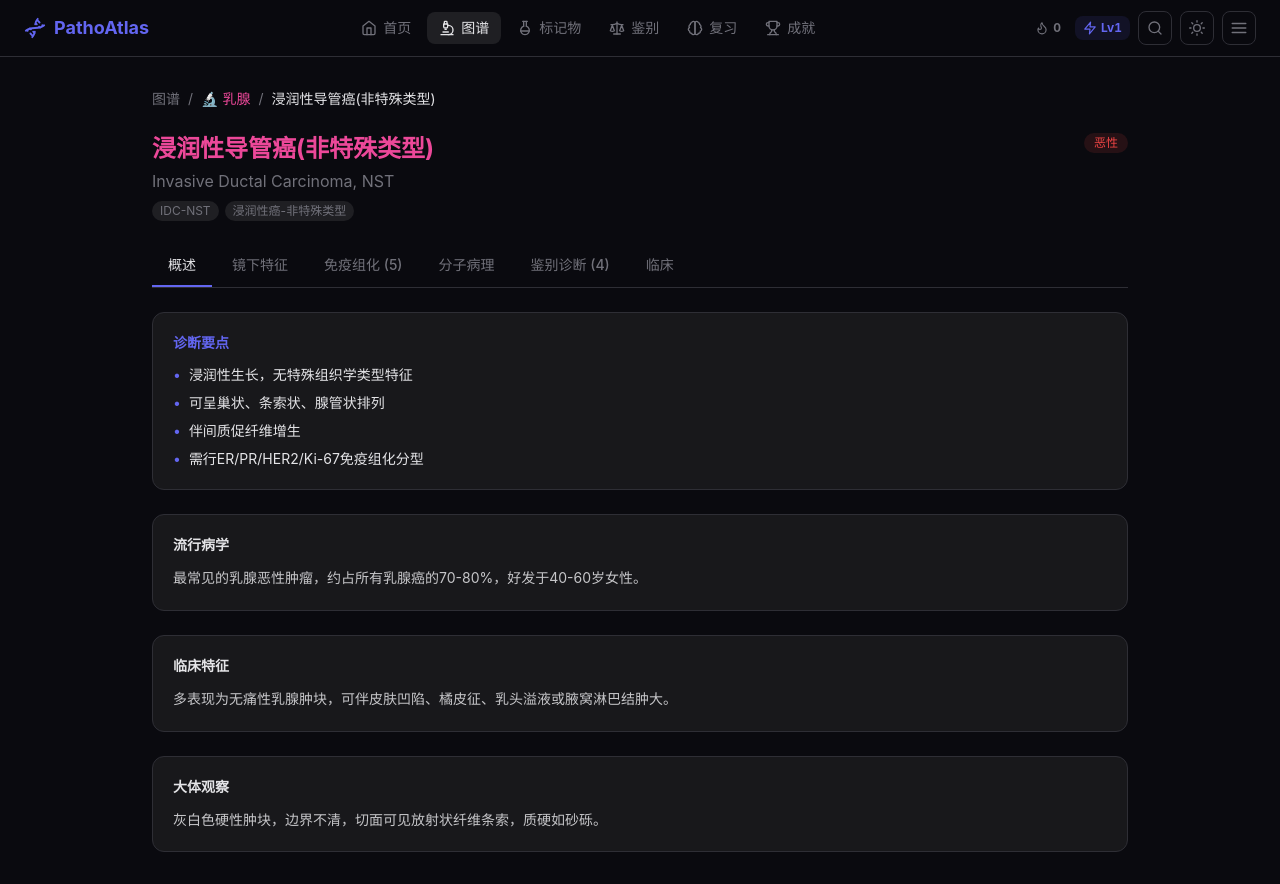
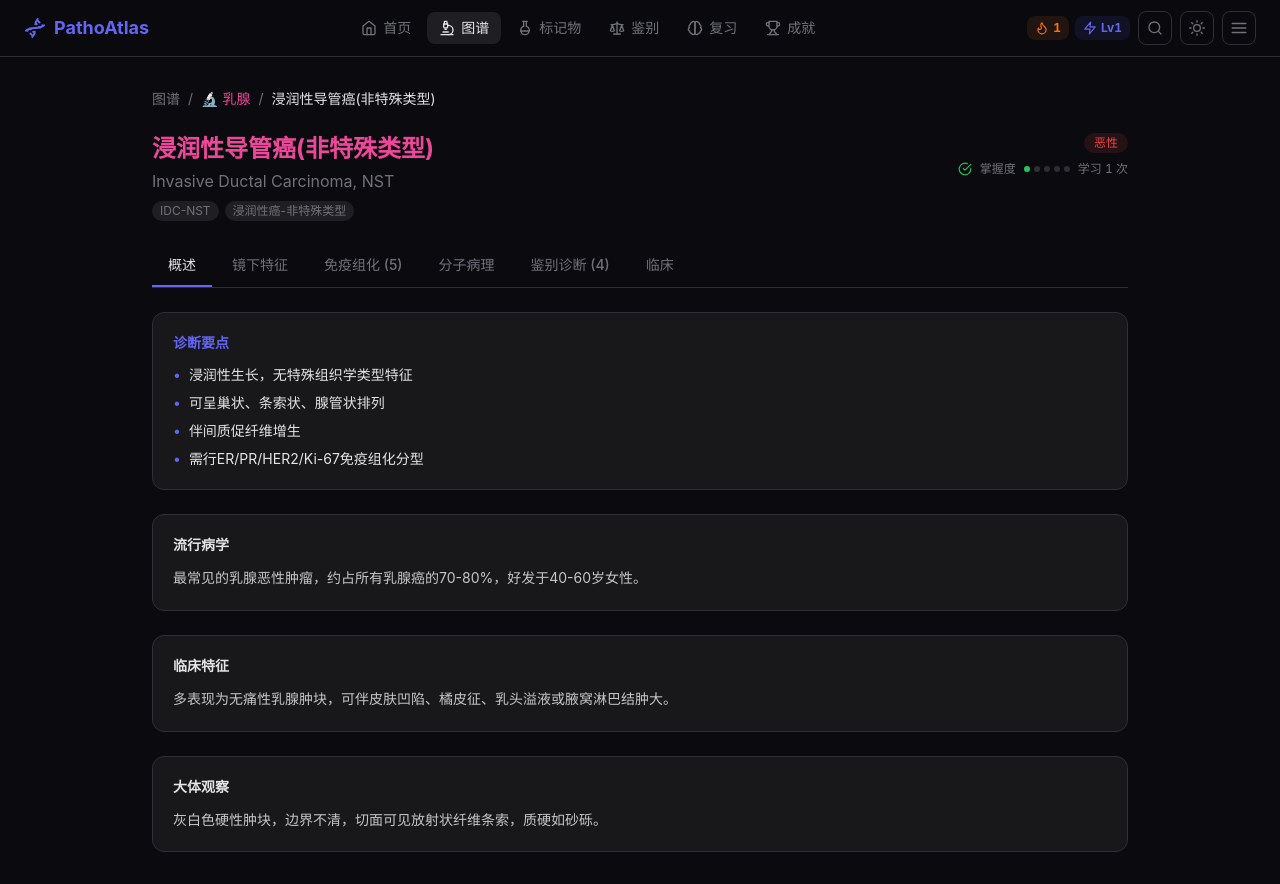
Before and after one commit to chuckieDING/PathoAtlas, a Next.js app: page /atlas/breast/invasive-ductal-carcinoma-nst in a window 1280 px wide. Built offline with nearby package versions, Linux system fonts and the light colour scheme.

Commit message:
feat(disease): 疾病详情页集成学习追踪
- 打开页面自动记录学习(首次+10 XP，复习+5 XP)
- 自动更新连击天数
- 显示掌握度(0-5级圆点)和学习次数
- XP toast 动画提示
- 滑入动画效果

```diff
--- a/src/app/atlas/[organ]/[disease]/page.tsx
+++ b/src/app/atlas/[organ]/[disease]/page.tsx
@@ -2,6 +2,10 @@
 
 import { useEffect, useState, use } from 'react';
 import Link from 'next/link';
+import { recordDiseaseStudy } from '@/lib/progress';
+import { useProgress } from '@/components/useProgress';
+import { MasteryDots } from '@/components/ProgressWidgets';
+import { IconCheckCircle, IconZap } from '@/components/Icon';
 
 interface IHCItem { marker: string; result: string; note: string }
 interface DiseaseData {
@@ -25,6 +29,9 @@ export default function DiseasePage({ params }: { params: Promise<{ organ: strin
   const [diffDiseases, setDiffDiseases] = useState<DiffDisease[]>([]);
   const [tab, setTab] = useState<Tab>('overview');
   const [loading, setLoading] = useState(true);
+  const [xpToast, setXpToast] = useState<number | null>(null);
+  const progress = useProgress();
+  const mastery = progress?.diseaseMastery[diseaseId];
 
   useEffect(() => {
     Promise.all([
@@ -39,6 +46,16 @@ export default function DiseasePage({ params }: { params: Promise<{ organ: strin
           .then(r => r.json()).then(setDiffDiseases).catch(() => {});
       }
       setLoading(false);
+
+      // Record study after successful load (triggers XP + streak)
+      if (diseaseData) {
+        const wasStudiedBefore = typeof window !== 'undefined' &&
+          JSON.parse(localStorage.getItem('pathoatlas-progress') || '{}')?.diseaseMastery?.[diseaseId];
+        recordDiseaseStudy(diseaseId);
+        const gained = wasStudiedBefore ? 5 : 10;
+        setXpToast(gained);
+        setTimeout(() => setXpToast(null), 2500);
+      }
     }).catch(() => setLoading(false));
   }, [organ, diseaseId]);
 
@@ -81,9 +98,28 @@ export default function DiseasePage({ params }: { params: Promise<{ organ: strin
               </div>
             )}
           </div>
-          <span className={`badge badge-${d.category}`}>{categoryBadge}</span>
+          <div className="flex flex-col items-end gap-2">
+            <span className={`badge badge-${d.category}`}>{categoryBadge}</span>
+            {mastery && (
+              <div className="flex items-center gap-2 text-xs" style={{ color: 'var(--fg-muted)' }}>
+                <IconCheckCircle size={14} style={{ color: '#22c55e' }} />
+                <span>掌握度</span>
+                <MasteryDots level={mastery.mastery} />
+                <span className="tabular-nums">学习 {mastery.studyCount} 次</span>
+              </div>
+            )}
+          </div>
         </div>
       </div>
+
+      {/* XP Toast */}
+      {xpToast !== null && (
+        <div className="fixed top-20 right-4 z-50 flex items-center gap-2 rounded-xl px-4 py-3 shadow-lg animate-slide-in"
+          style={{ background: 'var(--card)', border: '1px solid var(--accent)', color: 'var(--fg)' }}>
+          <IconZap size={18} style={{ color: 'var(--accent)' }} />
+          <span className="text-sm font-bold">+{xpToast} XP</span>
+        </div>
+      )}
 
       {/* Tabs */}
       <div className="flex gap-1 overflow-x-auto mb-6" style={{ borderBottom: '1px solid var(--border)' }}>
--- a/src/app/globals.css
+++ b/src/app/globals.css
@@ -103,3 +103,16 @@ body, nav, main, .card-transition {
 
 /* ── Touch targets ────────────────────────────────────────── */
 .min-touch { min-height: 44px; min-width: 44px; }
+
+/* ── Animations ───────────────────────────────────────────── */
+@keyframes slide-in {
+  from { opacity: 0; transform: translateX(100%); }
+  to { opacity: 1; transform: translateX(0); }
+}
+.animate-slide-in { animation: slide-in 0.3s ease-out; }
+
+@keyframes scale-in {
+  from { opacity: 0; transform: scale(0.9); }
+  to { opacity: 1; transform: scale(1); }
+}
+.animate-scale-in { animation: scale-in 0.2s ease-out; }
```
